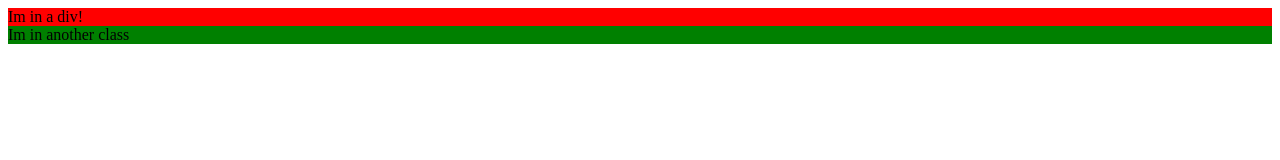
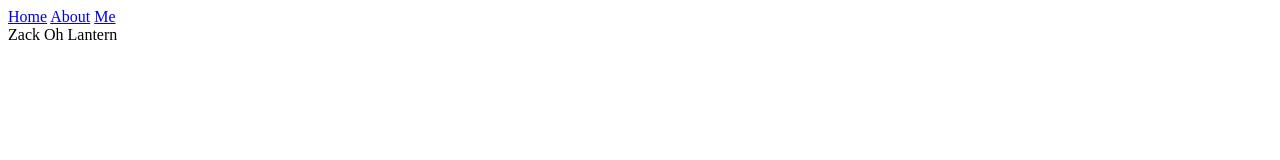
Before and after one commit to ZackOhLantern/portfolio-tutorial, a plain HTML site: page index.html in a window 1280 px wide. Drawn offline with Linux system fonts and the light colour scheme.

Commit message:
added images and links

```diff
--- a/index.html
+++ b/index.html
@@ -6,11 +6,14 @@
     <link rel="stylesheet" href="styles.css">
 </head>
 <body>
-    <div class="placeholder">
-        Im in a div!
-    </div>
-    <div class="anotherClass">
-        Im in another class
+    <div class = "container">
+        <div class="nav-wrapper">
+            <a href="index.html">Home</a>
+            <a href="about.html">About</a>
+            <a href="https://zacharycuervo.com/">Me</a>
+
+            <div>Zack Oh Lantern</div>
+        </div>
     </div>
 </body>
 </html>
```
Also changed, not shown: about.html (+4 -0 lines), images/backpacking.jpg (added), images/boardgame.jpg (added), images/coding.jpg (added), images/computer-hardware.jpg (added), images/dirtbike.jpg (added), images/drawing.jpg (added), images/floatplane.jpg (added), images/hiking.jpg (added), images/logos/logo-acorn.png (added), images/logos/logo-anchor.png (added), images/logos/logo-flower.png (added), images/logos/logo-ghost.png (added), images/logos/logo-tulip.png (added), 4 more files.
